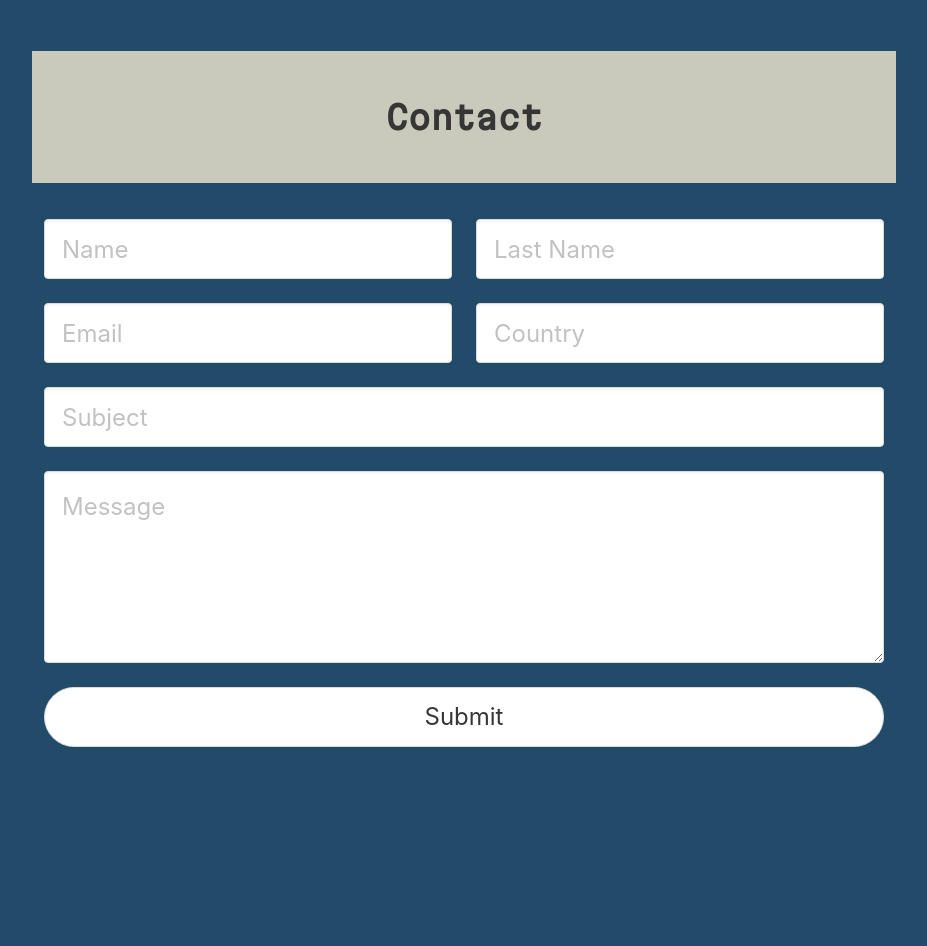
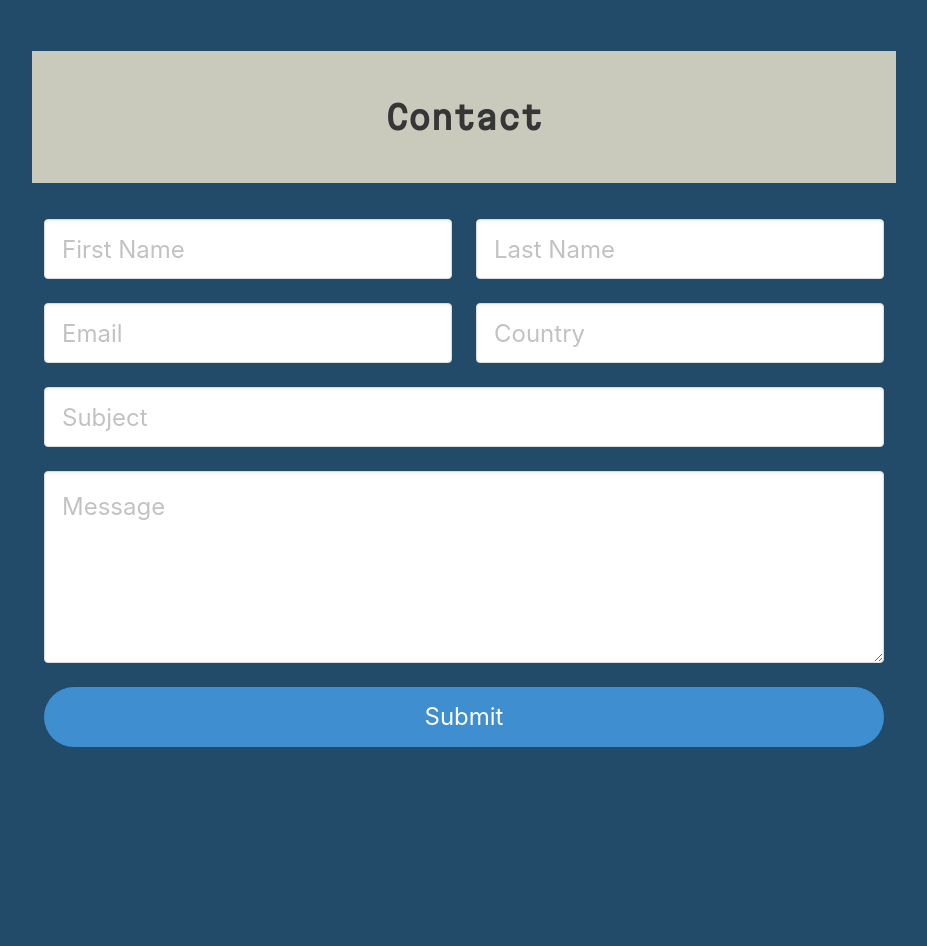
Before and after one commit to dopelDev/about, a Flask app: page / in a window 1280 px wide. Shown: the part 4680-5626 px from the top of the page, without its empty margins (176-1103 px from the left). Run offline with Flask 3, Linux system fonts and the light colour scheme.

Commit message:
add flask_mail

```diff
--- a/about/app.py
+++ b/about/app.py
@@ -1,4 +1,4 @@
-from flask import Flask, render_template, send_from_directory, request
+from flask import Flask, render_template, send_from_directory, jsonify
 from module.forms import ContactForm
 
 app = Flask(__name__)
@@ -15,8 +15,12 @@ def about():
 
 @app.route('/submit_contact_form', methods=['POST'])
 def submit_contact_form():
-
-    return "Aun no se"
+    form = ContactForm()
+    if form.validate_on_submit():
+        print(form.first_name.data)
+        return  jsonify(form.data)
+    else:
+        return "No se ha enviado el formulario"
 
 if __name__ == '__main__':
     app.run(debug=True, port=8989, host='0.0.0.0')
--- a/about/templates/includes/contactForm.html
+++ b/about/templates/includes/contactForm.html
@@ -11,7 +11,7 @@
 		<div class="columns">
 			<div class="column">
 				<div class="block">
-					{{ form.first_name(class_="input is-large", id="first_name", placeholder="Name") }}
+					{{ form.first_name(class_="input is-large", id="first_name", placeholder="First Name") }}
 				</div>
 			</div>
 			<div class="column">
@@ -39,7 +39,7 @@
 			{{ form.message(class_="textarea is-large", id="message", placeholder="Message") }}
 		</div>
 		<div class="block">
-			<button class="button is-large is-fullwidth is-rounded color4" type="submit">Submit</button>
+			<button class="button is-large is-fullwidth is-rounded is-info" type="submit">Submit</button>
 		</div>
 	</div>
 </form>
```
Also changed, not shown: about/module/forms.py (+6 -6 lines), requirements.txt (+9 -0 lines), 1 other file.
